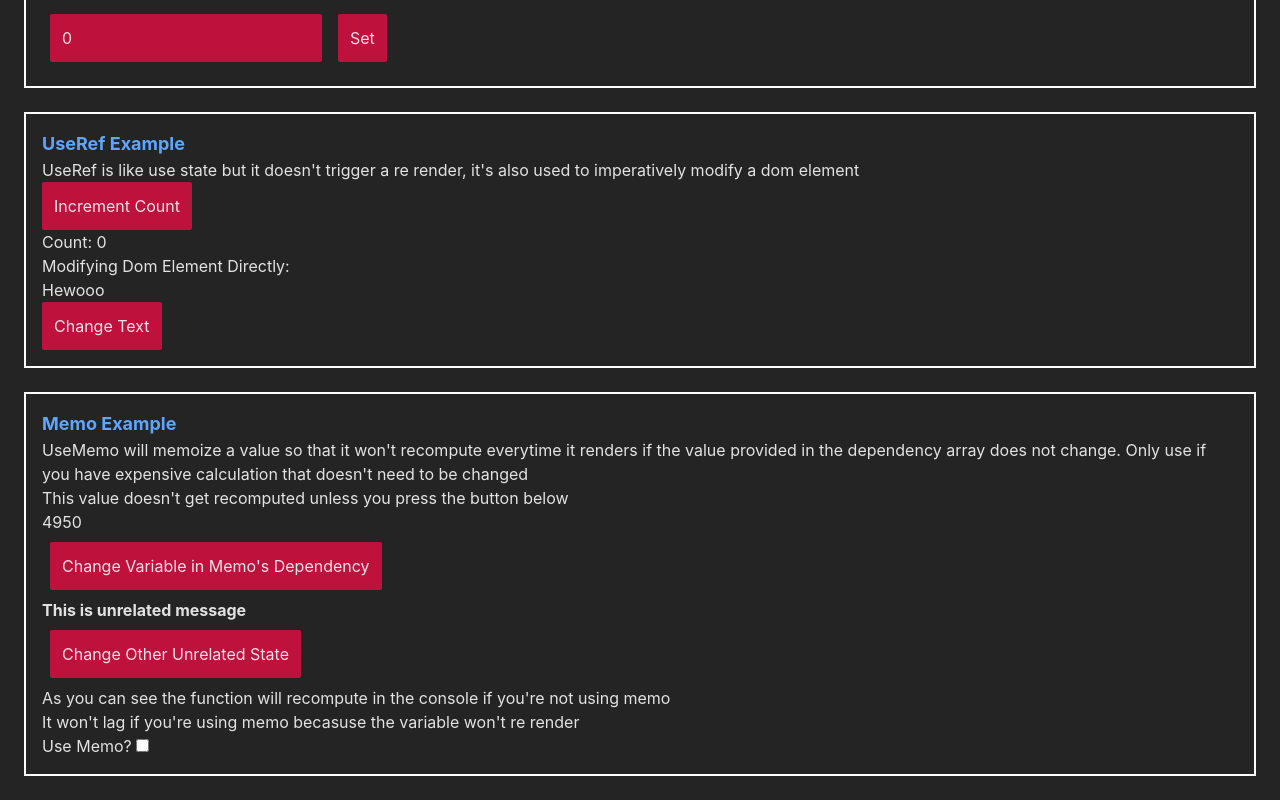
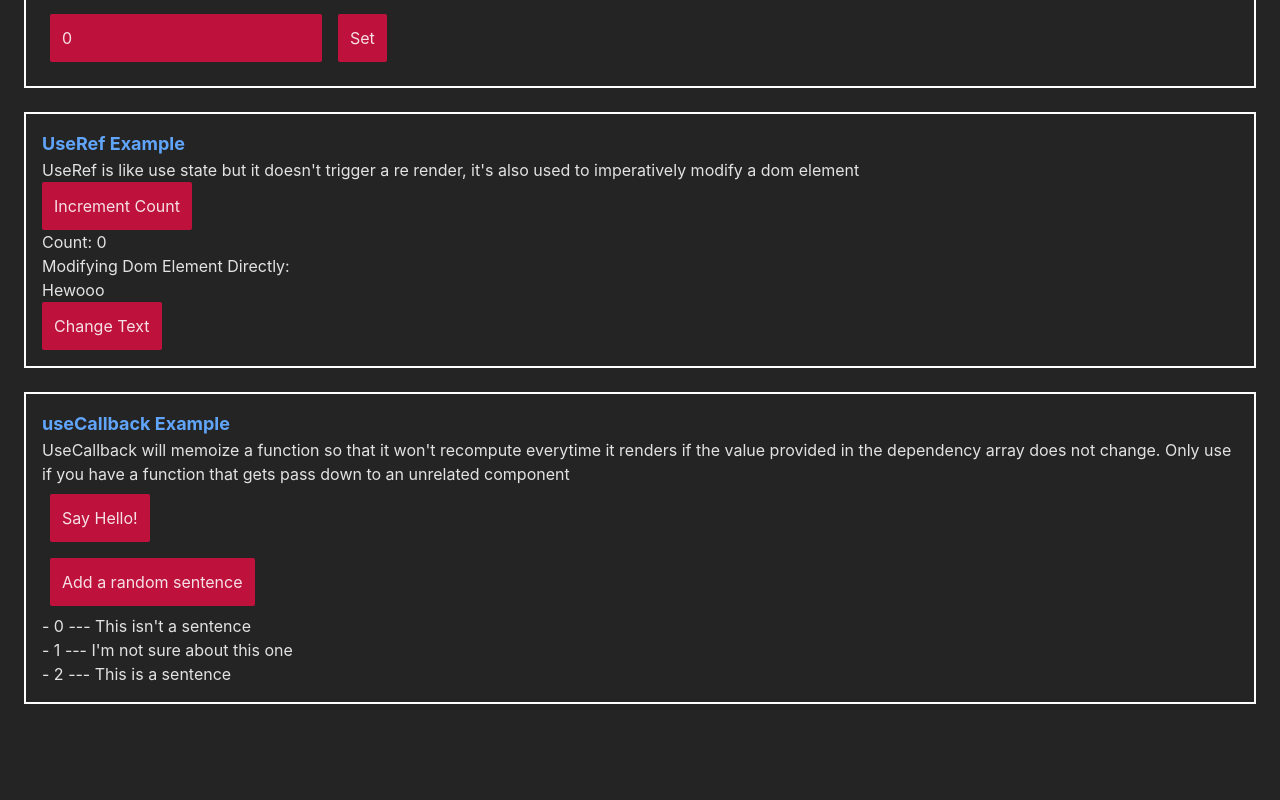
Before and after one commit to Shubamium/Hooks-Practice, a React (Vite) app: page / in a window 1280 px wide. Shown: the part 986-1786 px from the top of the page. After the commit the page ends 1714 px from the top, so only its background shows below. Built offline with nearby package versions, Linux system fonts and the light colour scheme.

Commit message:
Add callback example

```diff
--- a/src/App.jsx
+++ b/src/App.jsx
@@ -2,7 +2,7 @@ import ContextExample from './components/ContextExample'
 import MemoExample from './components/MemoExample'
 import ReducerExample from './components/ReducerExample'
 import UseRefExample from './components/UseRefExample'
-
+import CallbackExample from './components/CallbackExample'
 function App() {
 
   return (
@@ -23,9 +23,14 @@ function App() {
         <p className="font-bold text-blue-400 text-lg">UseRef Example</p>
         <UseRefExample />
       </div>
-      <div className="m-6 p-4 border-2 border-white">
+      {/* <div className="m-6 p-4 border-2 border-white">
         <p className="font-bold text-blue-400 text-lg">Memo Example</p>
         <MemoExample />
+      </div> */}
+
+      <div className="m-6 p-4 border-2 border-white">
+        <p className="font-bold text-blue-400 text-lg">useCallback Example</p>
+        <CallbackExample />
       </div>
 
     </div>
--- /dev/null
+++ b/src/components/CallbackExample.jsx
@@ -0,0 +1,48 @@
+import { useCallback , useState, useReducer, useRef} from "react";
+import SentenceList from "./SentenceList";
+
+const RANGE_ACTION = {
+    ADD:"add"
+}
+function rangeReducer(state,action){
+    switch(action){
+        case RANGE_ACTION.ADD:
+            console.log("add");
+            let newRange = [...state];
+            newRange.push(Math.floor(Math.random() * 3));
+            return newRange;
+            break;
+        default:
+            return state;
+    }
+}
+const CallbackExample = () => {
+
+    let [unrelated,setUnrelated] = useState("");
+    let [range,setRange] = useState([1,2,0]);
+    let sentenceList = useRef(["This is a sentence","This isn't a sentence","I'm not sure about this one"]);
+
+    // const [range, dispatchRange] = useReducer(rangeReducer,{range:[1,2,0]});
+    const makeSentence = useCallback(()=>{
+        const sentences = range.map((val)=> sentenceList.current[val]);
+        return sentences;
+    },[range]);
+    return (
+        <div>
+            <p>UseCallback will memoize a function so that it won't recompute everytime it renders if the value provided in the dependency array does not change. Only use if you have a function that gets pass down to an unrelated component</p>
+            <div>
+                <button onClick={()=>{setUnrelated(e => e === ""? "Hello!": "")}}  className="bg-rose-700 rounded-sm p-3 active:scale-95 m-2">Say Hello!</button>
+                <p>{unrelated}</p>
+
+                <SentenceList list={makeSentence}
+                // listHandler={dispatchRange} RANGE_ACTION={RANGE_ACTION}
+                setRange={setRange}
+                > </SentenceList>
+
+            </div>
+
+        </div>
+    );
+}
+
+export default CallbackExample;
--- /dev/null
+++ b/src/components/SentenceList.jsx
@@ -0,0 +1,32 @@
+import { useEffect, useState } from "react";
+
+
+const SentenceList = ({list, setRange}) => {
+    const [sList, setSList] = useState([]);
+
+    useEffect(()=>{
+        console.log("updating");
+        setSList(list());
+    },[list]);
+
+    return (
+        <div>
+            <button onClick={()=>{
+                    setRange(r=>{
+                        let newRange = [...r];
+                        newRange.push(Math.floor(Math.random() * 3));
+                        return newRange;
+                    })
+                    // listHandler({type:RANGE_ACTION.ADD});
+                }}  className="bg-rose-700 rounded-sm p-3 active:scale-95 m-2">Add a random sentence</button>
+
+            {list().map((val,index)=>(
+                <div key={index}>
+                    <p>- {index} --- {val}</p>
+                </div>
+            ))}
+        </div>
+    );
+}
+
+export default SentenceList;
--- /dev/null
+++ b/src/components/context/ListContext.jsx
@@ -0,0 +1,5 @@
+import { createContext } from "react"
+
+const ListContext = createContext({});
+
+export default ListContext;
```
